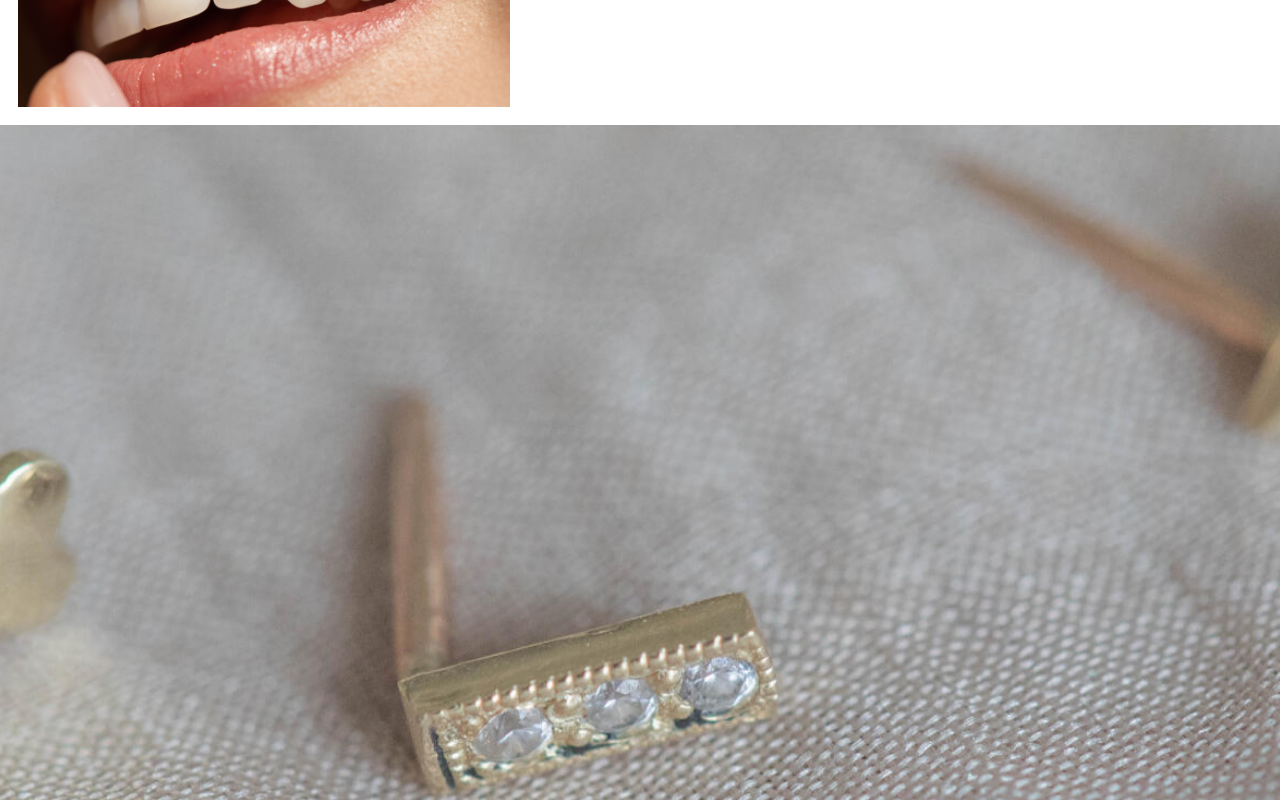
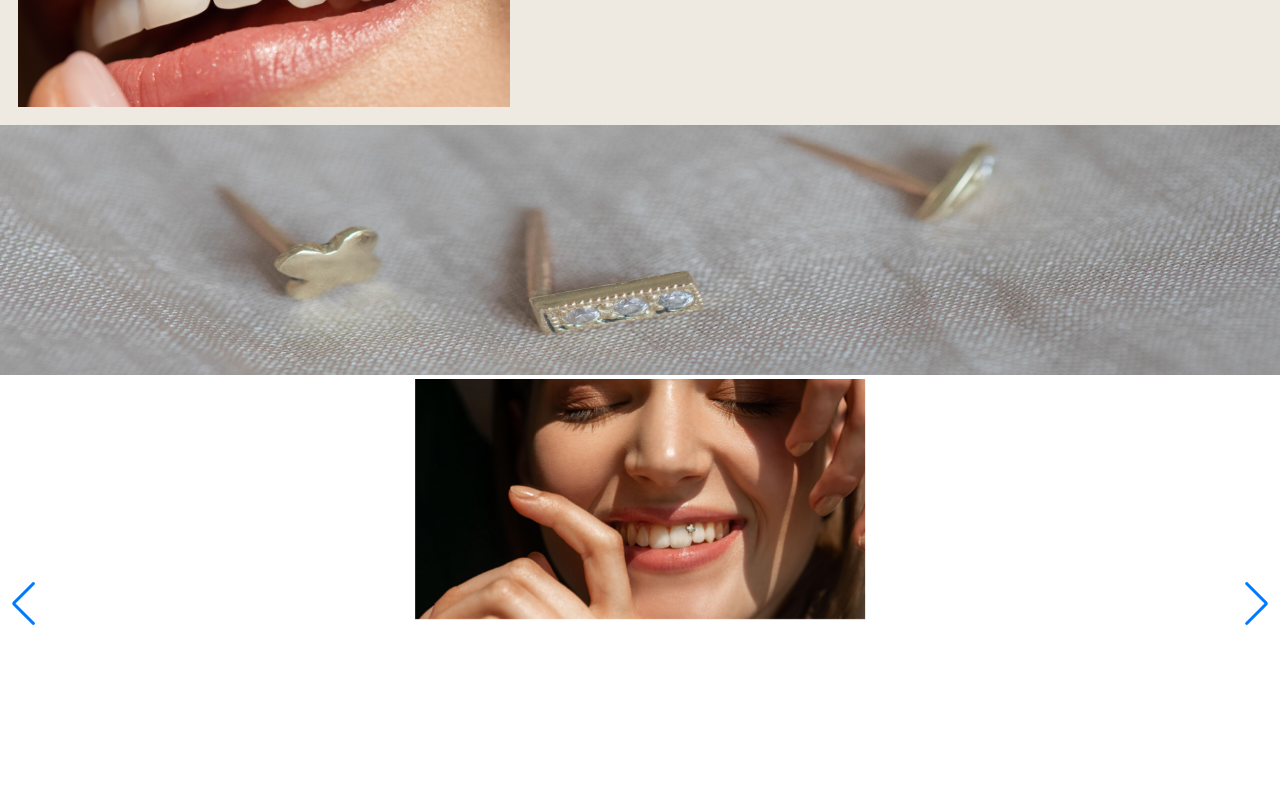
Before and after one commit to mdave94/frontTest, a React (Create React App) app: page / in a window 1280 px wide. Shown: the part 1400-2200 px from the top of the page. Built offline with nearby package versions, Linux system fonts and the light colour scheme.

Commit message:
Swiper is added

```diff
--- a/package.json
+++ b/package.json
@@ -14,6 +14,7 @@
     "react-dom": "^18.2.0",
     "react-scripts": "5.0.1",
     "react-scroll-parallax": "^3.4.2",
+    "swiper": "^10.3.0",
     "typescript": "^4.9.5",
     "web-vitals": "^2.1.4"
   },
--- a/src/App.css
+++ b/src/App.css
@@ -1,5 +1,6 @@
 .App {
   text-align: center;
+  cursor: default;
 }
 
 .App-logo {
--- a/src/App.tsx
+++ b/src/App.tsx
@@ -5,6 +5,7 @@ import minnaeLogo from "./assets/png/image01.png";
 import twoItem from "./assets/img/image07.jpg";
 import dividerPict from "./assets/img/image02.jpg";
 import InfoSection from "./components/InfoSection";
+import SwiperComponent from "./components/SwiperComponent";
 
 function App() {
   return (
@@ -20,8 +21,8 @@ function App() {
         </div>
       </ParallaxComponent>
       <InfoSection />
-      <ParallaxComponent imageUrl={dividerPict}></ParallaxComponent>
-
+      <img src={dividerPict} style={{ width: "100%", height: "250px" }} />
+      <SwiperComponent />
       <ParallaxComponent imageUrl={twoItem}>
         Tisztán tartás: Nyissa ki a tisztító folyadékot tartalmazó üvegcsét! Az
         üvegcsét "Tisztító folyadék" felirattal láttuk el! Vegye ki a tisztító
--- a/src/assets/css/infosection.css
+++ b/src/assets/css/infosection.css
@@ -1,4 +1,5 @@
 .center {
+  background-color: #EEEAE2;
   display: flex;
   justify-content: center;
 }
@@ -7,8 +8,7 @@
   display: flex;
   justify-content: center;
   flex-direction: column;
-
-  padding: 18px;
+  padding: 18px
 }
 
 
--- /dev/null
+++ b/src/components/SwiperComponent.tsx
@@ -0,0 +1,62 @@
+import React, { useRef, useState } from "react";
+import { Scrollbar } from "swiper/modules";
+import "swiper/css";
+import picture1 from "../assets/img/image05.jpg";
+import { Swiper, SwiperSlide } from "swiper/react";
+
+// Import Swiper styles
+import "swiper/css";
+import "swiper/css/pagination";
+import "swiper/css/navigation";
+
+// import required modules
+import { Pagination, Navigation } from "swiper/modules";
+
+function SwiperComponent() {
+  const pictureStyle = {
+    width: "450px",
+  };
+
+  return (
+    <>
+      <Swiper
+        style={{ height: "450px" }}
+        slidesPerView={1}
+        spaceBetween={100}
+        loop={true}
+        pagination={{
+          clickable: true,
+        }}
+        navigation={true}
+        modules={[Pagination, Navigation]}
+        className="mySwiper"
+      >
+        <SwiperSlide>
+          <img style={{ width: "450px" }} src={picture1} />
+        </SwiperSlide>
+        <SwiperSlide>
+          {" "}
+          <img style={{ width: "450px" }} src={picture1} />
+        </SwiperSlide>
+        <SwiperSlide>
+          {" "}
+          <img style={{ width: "450px" }} src={picture1} />
+        </SwiperSlide>
+        <SwiperSlide>
+          {" "}
+          <img style={{ width: "450px" }} src={picture1} />
+        </SwiperSlide>
+        <SwiperSlide>
+          {" "}
+          <img style={{ width: "450px" }} src={picture1} />
+        </SwiperSlide>
+        <SwiperSlide>Slide 6</SwiperSlide>
+        <SwiperSlide>Slide 7</SwiperSlide>
+        <SwiperSlide>Slide 8</SwiperSlide>
+        <SwiperSlide>Slide 9</SwiperSlide>
+      </Swiper>
+    </>
+  );
+}
+
+export default SwiperComponent;
```
Also changed, not shown: src/assets/fonts/OFL1.txt (deleted), src/index.css (line endings or trailing spaces), 2 other files (tests, documents, lock files or other folders).
